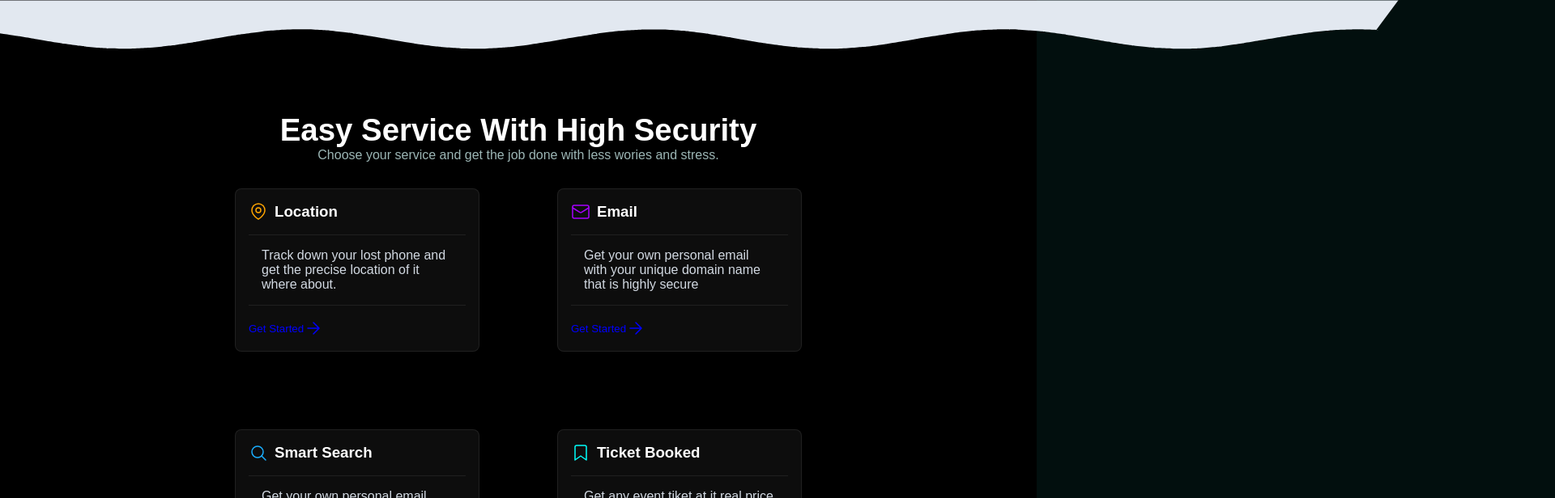
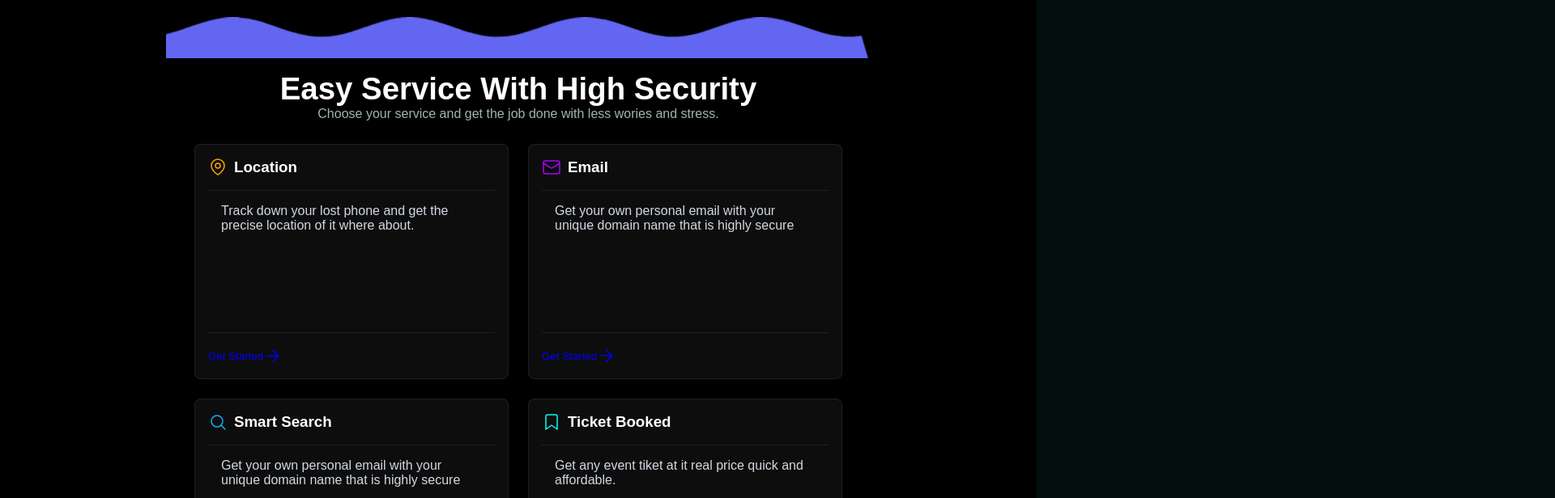
Before and after one commit to ElktrumElk/components, a React (Vite) app: page / in a window 1280 px wide. Shown: the top 616 px of the page at 81% size, 1920 px wide, since content can reach past the window. Built offline with nearby package versions, Linux system fonts and the light colour scheme.

Commit message:
gitnore ofr App.tsx

```diff
--- a/src/App.css
+++ b/src/App.css
@@ -1,4 +1,18 @@
-
 * {
     font-family: sans-serif;
 }
+
+.grid {
+    display: grid !important;
+    grid-template-columns: repeat(auto-fit, minmax(260px, 1fr)) !important;
+    gap: 1.5rem !important;
+    max-width: 800px;
+
+}
+
+@media (max-width: 480px) {
+    .grid {
+        grid-template-columns: 1fr !important;
+        gap: 1rem !important;
+    }
+}
--- a/src/App.tsx
+++ b/src/App.tsx
@@ -6,7 +6,7 @@ import {
   GridView,
   Hover,
   Icon,
-  IconButton,
+
   Icons,
   Main,
   Page,
@@ -22,7 +22,15 @@ export default function App() {
       background="black"
       body={() => (
         <>
-          <SectionDivider variant="wave" frequency={5}  animate amplitude={20}  width="auto" style={{ width: 'auto', transform: 'scaleX(2.5) scaleY(-1)', }}/>
+          <SectionDivider
+            color="#6366f1"
+            variant="wave"
+            animate
+            float
+            amplitude={20}
+            frequency={4}
+            height={80}
+          />
           <Container
             width="100%"
             height="100%"
@@ -36,7 +44,7 @@ export default function App() {
                           type="h1"
                           text="Easy Service With High Security"
                           color="white"
-                          size="clamp(2rem, 3svw, 3.2svw  )"
+                          size="clamp(2rem, 3svw, 3.2svw)"
                         />
                         <Text
                           type="p"
@@ -47,13 +55,10 @@ export default function App() {
 
                         <Gap height="2rem" />
                         <GridView
+                          className="grid"
                           style={{
-                            width: "auto",
-                            height: "auto",
-                            gap: "6rem",
-                            maxWidth: "700px",
+                            gap: "1.5rem",
                           }}
-                          templateColumns="1fr 1fr"
                           child={() => (
                             <>
                               <Card
@@ -80,7 +85,6 @@ export default function App() {
                                   />
                                 )}
                                 footer={() => (
-                                  <>
                                   <Hover
                                     transition="color .4s ease"
                                     style={{ color: "orange" }}
@@ -107,7 +111,6 @@ export default function App() {
                                       />
                                     )}
                                   />
-                                  </>
                                 )}
                               />
                               <Card
@@ -134,7 +137,6 @@ export default function App() {
                                   />
                                 )}
                                 footer={() => (
-                                  <>
                                   <Hover
                                     transition="color .4s ease"
                                     style={{ color: "#a600ff" }}
@@ -161,7 +163,6 @@ export default function App() {
                                       />
                                     )}
                                   />
-                                  </>
                                 )}
                               />
                               <Card
@@ -188,7 +189,6 @@ export default function App() {
                                   />
                                 )}
                                 footer={() => (
-                                  <>
                                   <Hover
                                     transition="color .4s ease"
                                     style={{ color: "#19aeff" }}
@@ -215,7 +215,6 @@ export default function App() {
                                       />
                                     )}
                                   />
-                                  </>
                                 )}
                               />
                               <Card
@@ -242,7 +241,6 @@ export default function App() {
                                   />
                                 )}
                                 footer={() => (
-                                  <>
                                   <Hover
                                     transition="color .4s ease"
                                     style={{ color: "#a600ff" }}
@@ -269,7 +267,6 @@ export default function App() {
                                       />
                                     )}
                                   />
-                                  </>
                                 )}
                               />
                             </>
```
Also changed, not shown: 1 other file (tests, documents, lock files or other folders). Lines whose indentation alone changed are shown as unchanged.
